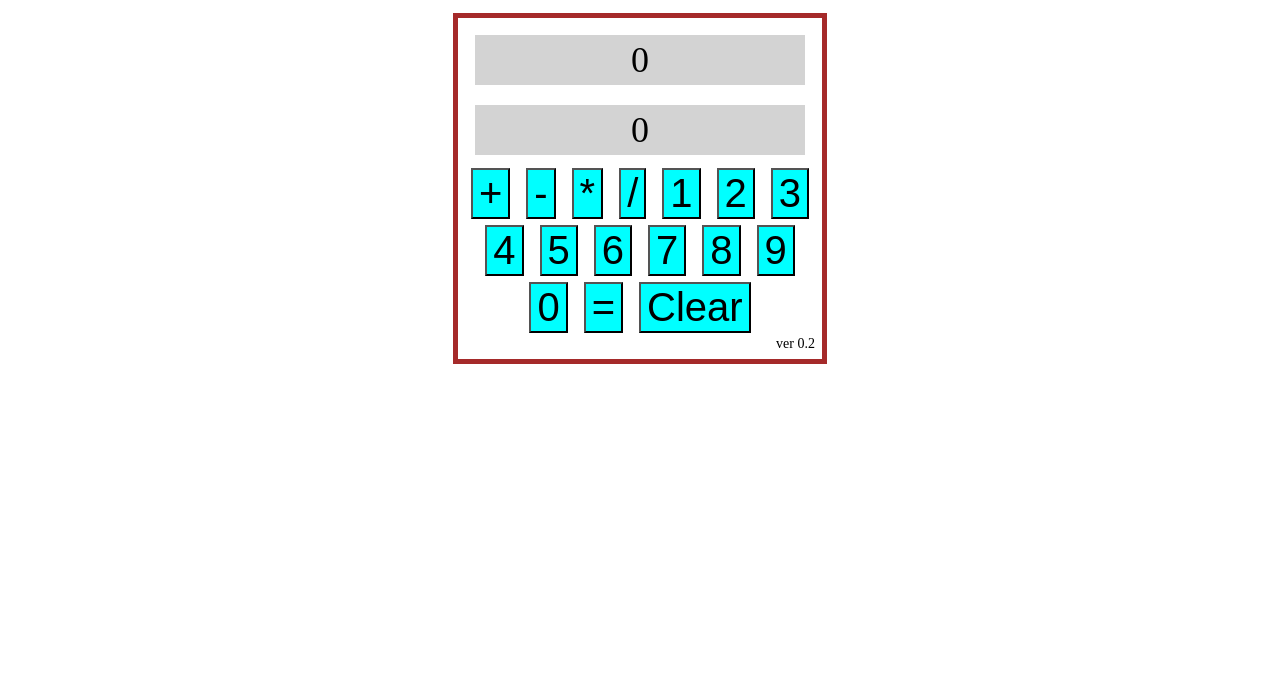
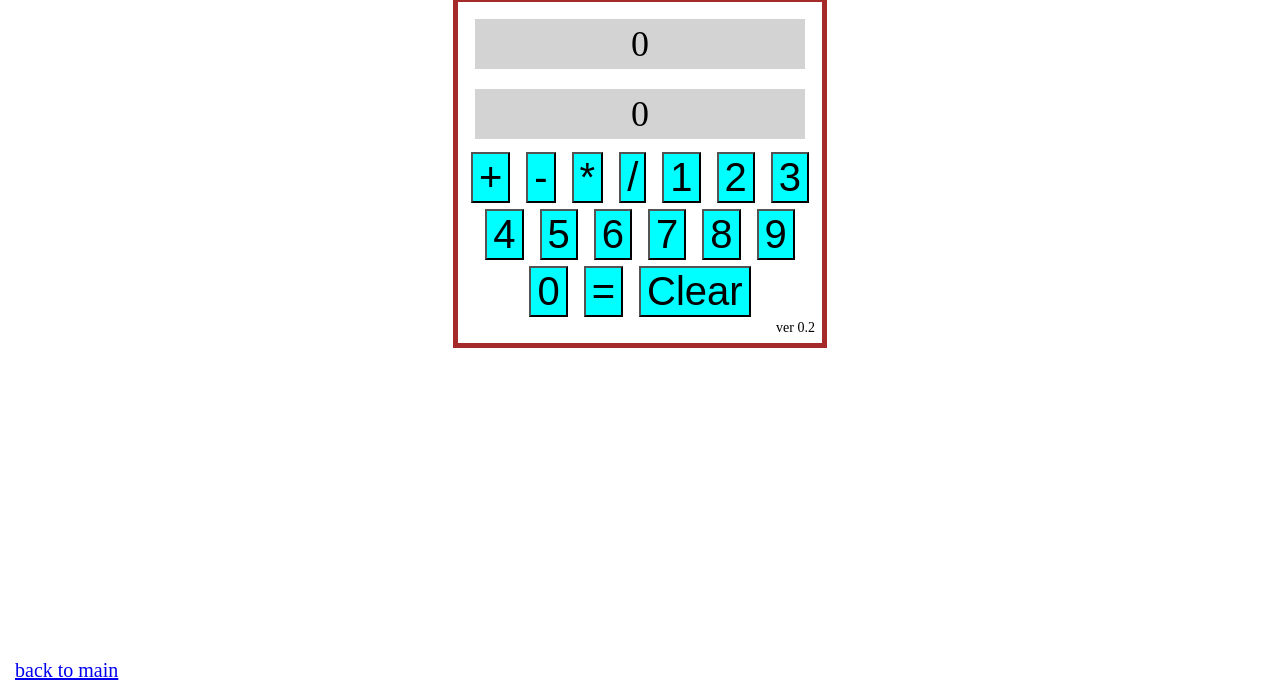
Before and after one commit to yoav74/OdinJSStart, a plain HTML site: page Calc/index2.html in a window 1280 px wide. Shown: the part 103-800 px from the top of the page. Drawn offline with Linux system fonts and the light colour scheme.

Commit message:
Button for nav

```diff
--- a/Calc/index2.html
+++ b/Calc/index2.html
@@ -10,6 +10,7 @@
 </head>
 
 <body onload="OnLoad()">
+    <div class="bodycont">
         <div class="header">Welcome to my Calculator</div>
         <div class="calc">
             <p id="Display2" style="background-color: lightgrey;">0</p>
@@ -34,7 +35,8 @@
             </div>
             <div class="footer" style="font-size: 14px;align-self: flex-end;">ver 0.2</div>
         </div>
-
+        <a href="../index.html" style="font-size: 20px;align-self: flex-start;position:absolute; bottom: 0;margin:15px 15px;">back to main</a>
+    </div>
 </body>
 
 </html>
--- a/Calc/styles.css
+++ b/Calc/styles.css
@@ -12,9 +12,17 @@ body {
     display: flex;
     align-items: center;
     flex-direction: column;
+    flex:1;
     gap: 16px;
     margin: 0px;
-    height: 99vh;
+    min-height: 100vh;
+}
+
+.bodycont{
+    display: flex;
+    align-items: center;
+    flex-direction: column;
+
 }
 
 #Display,
@@ -42,4 +50,5 @@ button {
 
 * {
     font-size: 40px;
+
 }
```
Lines whose indentation alone changed are shown as unchanged.
